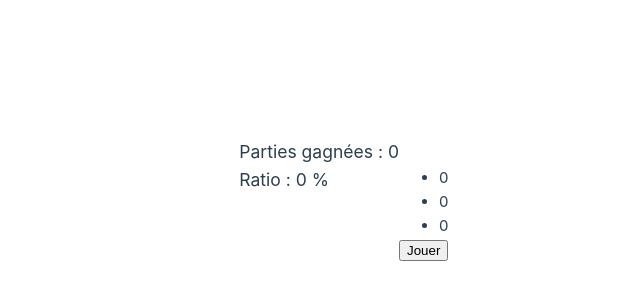
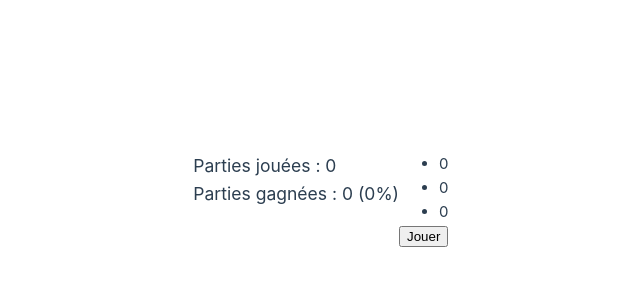
Before and after one commit to tame84/slot-machine, a Vue app: page / in a window 1280 px wide. Shown: the part 200-500 px from the top of the page, without its empty margins (241-881 px from the left). Built offline with nearby package versions, Linux system fonts and the light colour scheme; the HTML template or start-up script is replaced by a standard one.

Commit message:
refactor(slots): create an unique component for the user statistics

```diff
--- a/src/App.vue
+++ b/src/App.vue
@@ -1,13 +1,9 @@
 <script setup lang="ts">
 import SlotMachine from '@/components/SlotMachine.vue';
-import { useStatsStore } from '@/stores/stats';
-
-const store = useStatsStore();
+import UserStats from '@/components/UserStats.vue';
 </script>
 
 <template>
-    <h3>Parties gagnées : {{ store.wins }}</h3>
-    <br />
-    <h3>Ratio : {{ store.ratio }} %</h3>
+    <UserStats />
     <SlotMachine />
 </template>
--- /dev/null
+++ b/src/components/UserStats.vue
@@ -0,0 +1,12 @@
+<script setup lang="ts">
+import { useStatsStore } from '@/stores/stats';
+
+const store = useStatsStore();
+</script>
+
+<template>
+    <div class="statistics">
+        <h3>Parties jouées : {{ store.games }}</h3>
+        <h3>Parties gagnées : {{ store.wins }} ({{ store.ratio }}%)</h3>
+    </div>
+</template>
```
